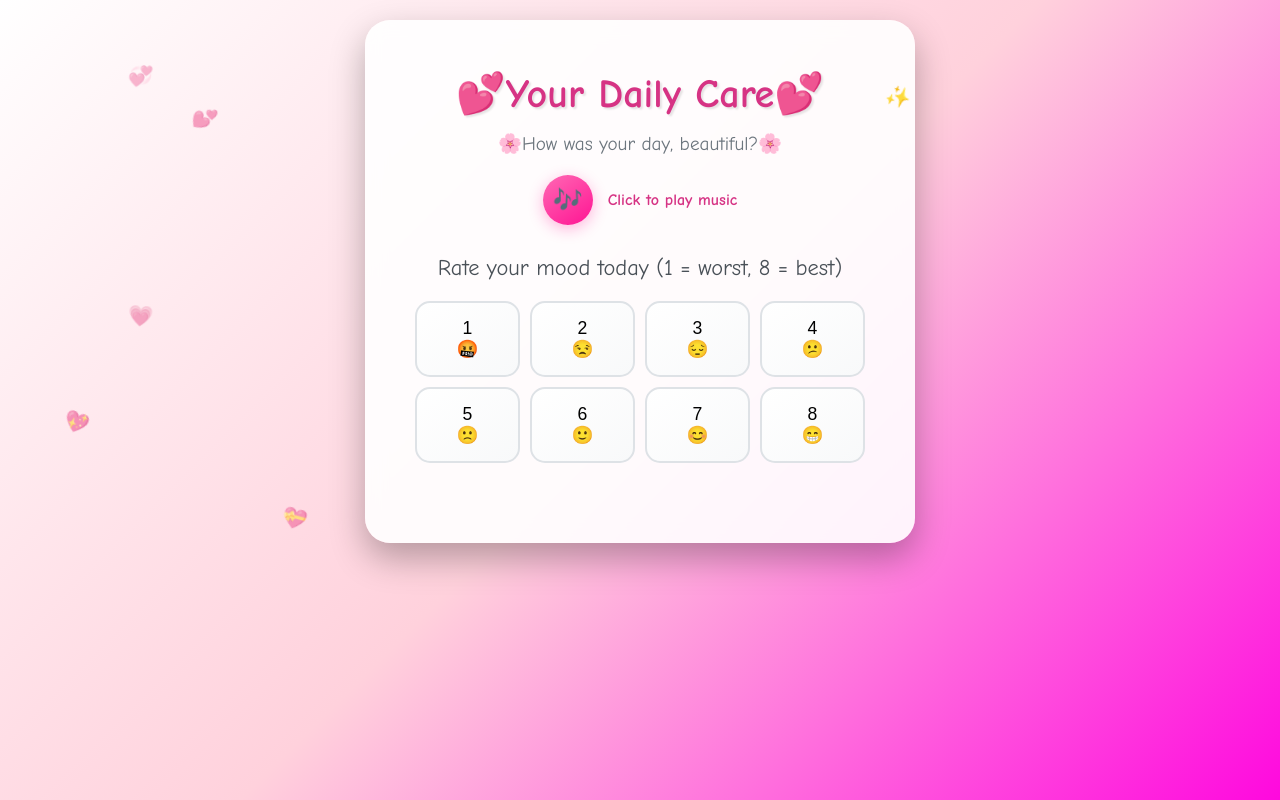
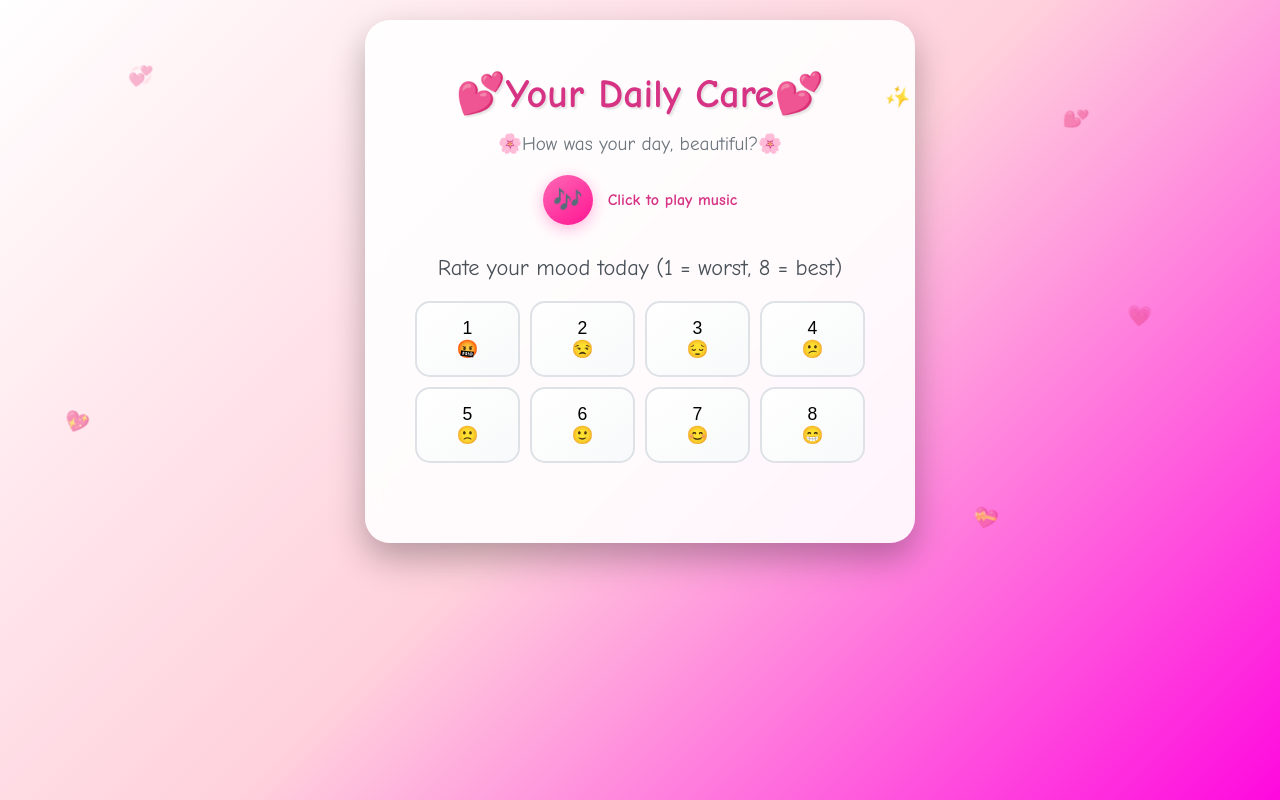
Before and after one commit to NazrielW/testing, a plain HTML site: page index.html in a window 1280 px wide. Drawn offline with Linux system fonts and the light colour scheme.

Commit message:
Update index.html

```diff
--- a/index.html
+++ b/index.html
@@ -10,10 +10,10 @@
 <body>
 
     <div class="heart" style="top: 10%; left: 10%;">💞</div>
-    <div class="heart" style="top: 20%; left: 15%; animation-delay: 1s;">💕</div>
+    <div class="heart" style="top: 20%; right: 15%; animation-delay: 1s;">💕</div>
     <div class="heart" style="top: 60%; left: 5%; animation-delay: 2s;" >💖</div>
-    <div class="heart" style="top: 70%; left: 22%; animation-delay: 3s;">💝</div>
-    <div class="heart" style="top: 40%; left: 10%; animation-delay: 4s;">💗</div>
+    <div class="heart" style="top: 70%; right: 22%; animation-delay: 3s;">💝</div>
+    <div class="heart" style="top: 40%; right: 10%; animation-delay: 4s;">💗</div>
 
     <div class="container">
         <h1 >💕Your Daily Care💕</h1>
@@ -46,7 +46,7 @@
         </div>
     </div>
 
-    <audio id="bgMusic" src="/CIAAA/EVERYTHING.mp3" loop></audio>
+    <audio id="bgMusic" src="/EVERYTHING.mp3" loop></audio>
     <script src="index.js"></script>
 </body>
 </html>
```
